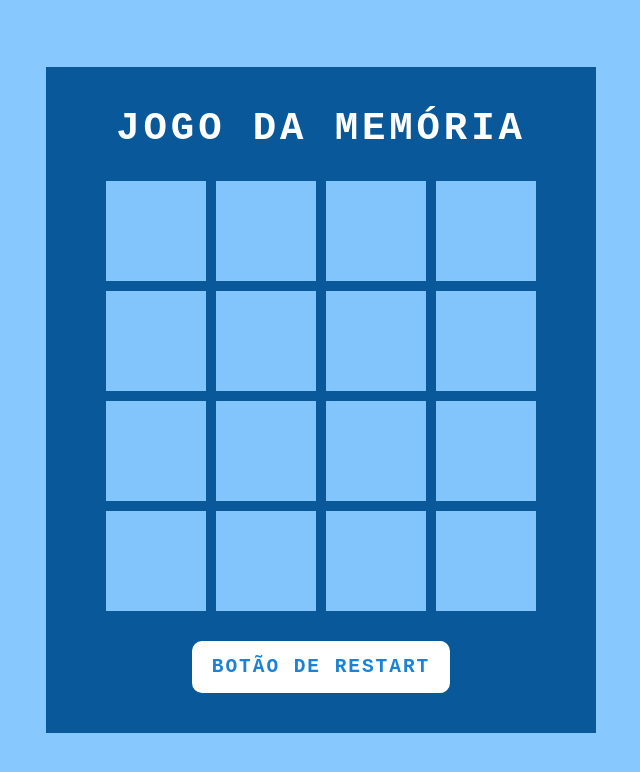
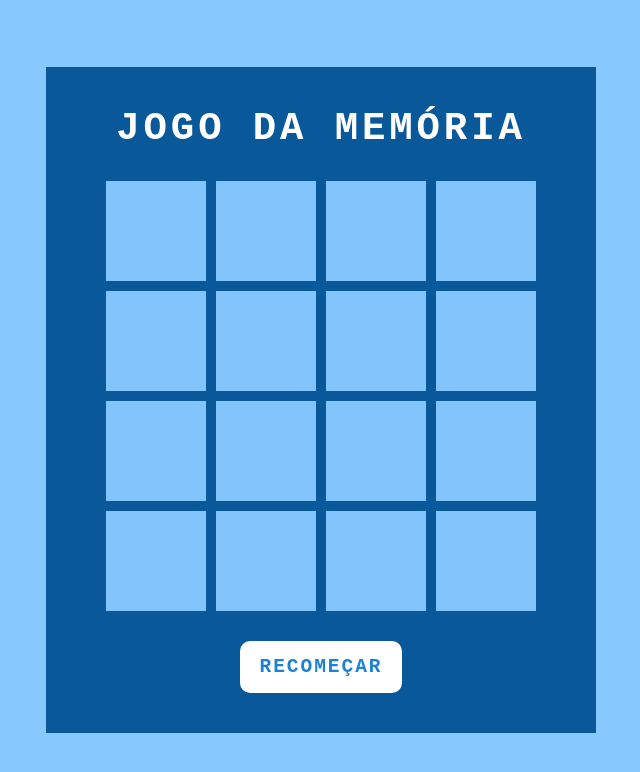
Before and after one commit to GuilhermeSK2/Jogo-da-memoria-com-JavaScript, a plain HTML site: page index.html in a window 1280 px wide. Shown: the whole page, without its empty margins (319-959 px from the left). Drawn offline with Linux system fonts and the light colour scheme.

Commit message:
Update index.html

```diff
--- a/index.html
+++ b/index.html
@@ -11,7 +11,7 @@
     <div class="container">
         <h2>Jogo da memória</h2>
         <div class="game"></div>
-        <button class="reset" onclick="window.location.reload();">Botão de restart</button>
+        <button class="reset" onclick="window.location.reload();">Recomeçar</button>
     </div>
     <script src="script.js"></script>
 </body>
```
